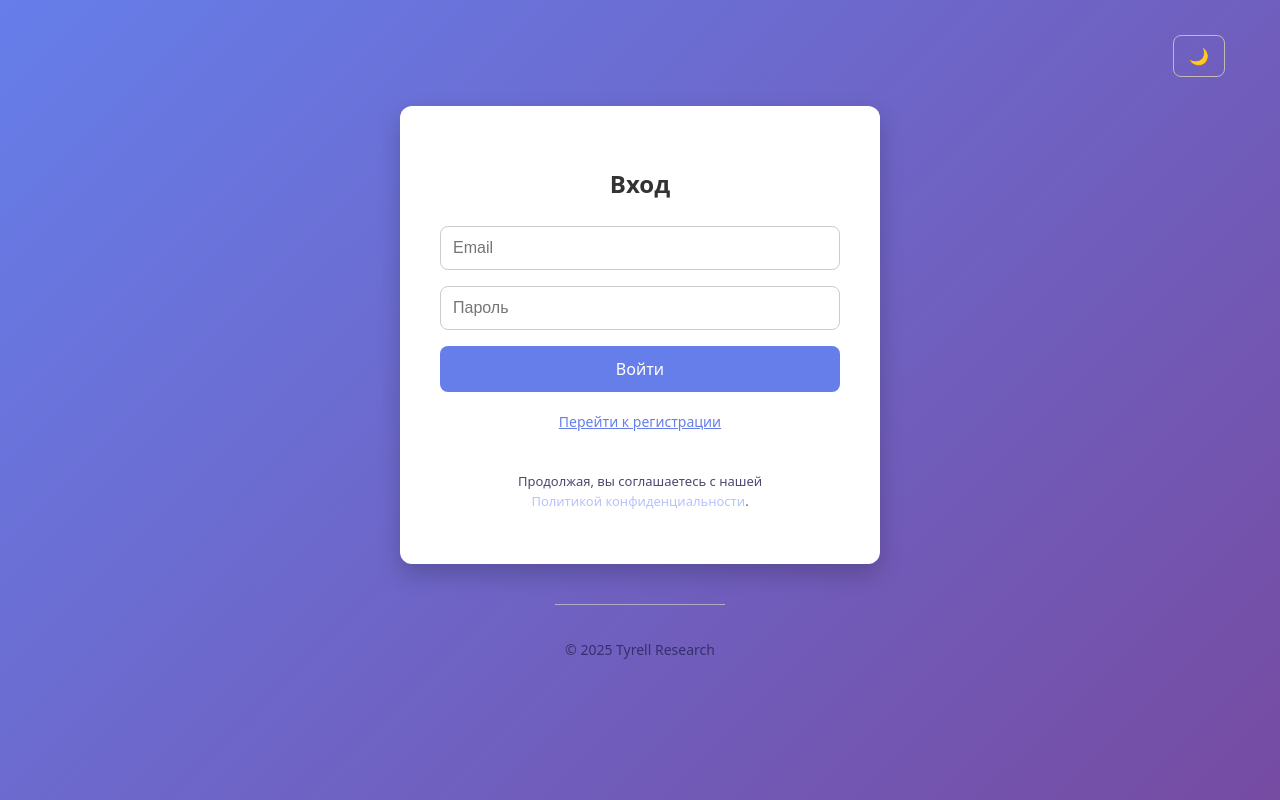
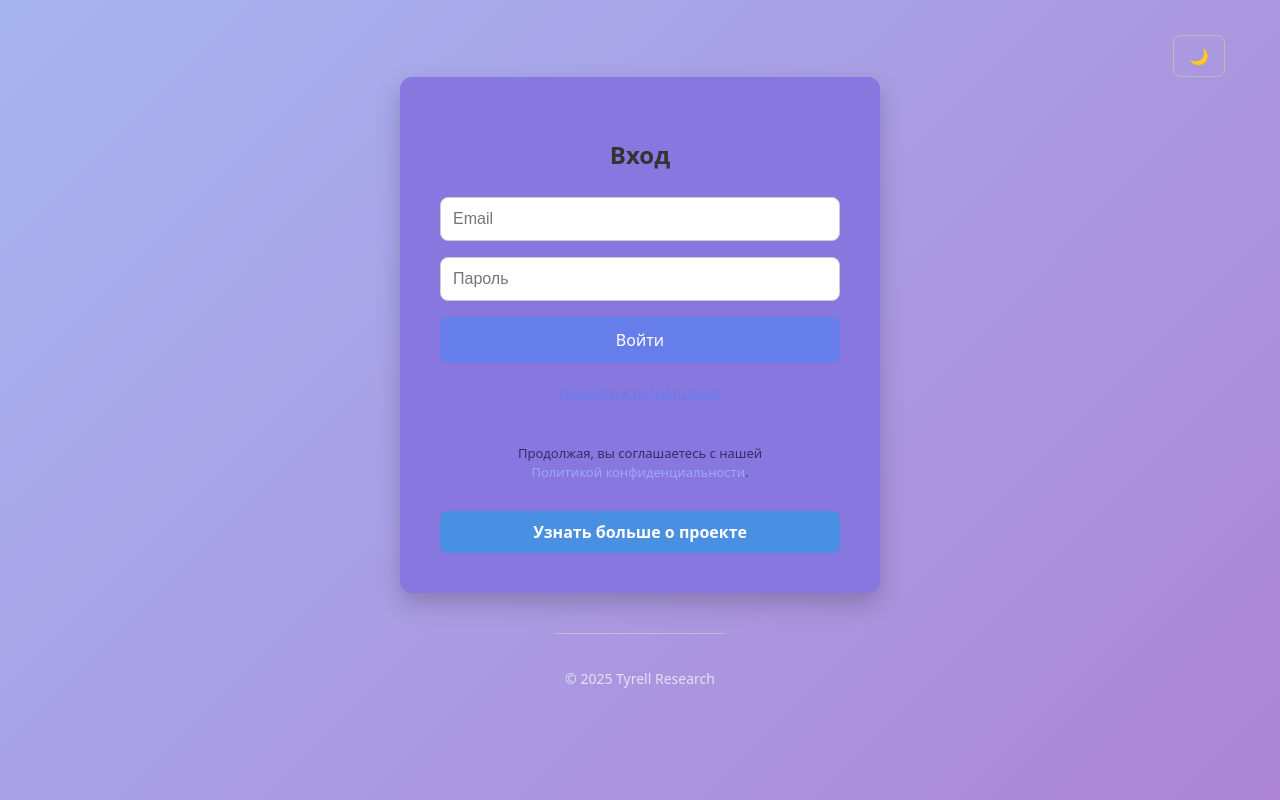
Before and after one commit to ratioglobus/my_world, a React (Vite) app: page /projects in a window 1280 px wide. Built offline with nearby package versions, Linux system fonts and the light colour scheme.

Commit message:
add button auth

```diff
--- a/src/App.tsx
+++ b/src/App.tsx
@@ -60,15 +60,22 @@ export default function App() {
 
       <Routes>
         <Route path="/privacy" element={<PrivacyPage />} />
+        <Route path="/about" element={<AboutProjectPage session={session} />} />
+
         {!session && (
-          <Route path="*" element={
-            <AuthForm
-              onLogin={async () => {
-                const { data } = await supabase.auth.getSession();
-                setSession(data.session);
-              }}
+          <>
+            <Route
+              path="*"
+              element={
+                <AuthForm
+                  onLogin={async () => {
+                    const { data } = await supabase.auth.getSession();
+                    setSession(data.session);
+                  }}
+                />
+              }
             />
-          } />
+          </>
         )}
 
         {session && (
@@ -77,7 +84,6 @@ export default function App() {
             <Route path="/profile" element={<ProfileDetailsPage />} />
             <Route path="/profile/:id" element={<OtherProfilePage />} />
             <Route path="/follows" element={<MyFollowsPage />} />
-            <Route path="/about" element={<AboutProjectPage />} />
             <Route path="/archive-items" element={<ArchiveItemsPage />} />
             <Route path="/projects" element={<ProjectsPage />} />
             <Route path="/discovery" element={<DiscoveryPage />} />
--- a/src/components/AuthForm.tsx
+++ b/src/components/AuthForm.tsx
@@ -1,11 +1,13 @@
 import { useState } from "react";
 import { supabase } from "../supabaseClient";
+import { useNavigate } from "react-router-dom";
 import "../style/AuthForm.css";
 
 export default function AuthForm({ onLogin }: { onLogin: () => void }) {
   const [email, setEmail] = useState("");
   const [password, setPassword] = useState("");
   const [isLogin, setIsLogin] = useState(true);
+  const navigate = useNavigate();
 
   const handleSubmit = async (e: React.FormEvent) => {
     e.preventDefault();
@@ -64,17 +66,25 @@ export default function AuthForm({ onLogin }: { onLogin: () => void }) {
 
         <div className="auth-privacy">
           <p>
-            Продолжая, вы соглашаетесь с нашей{" "}<br />
+            Продолжая, вы соглашаетесь с нашей <br />
             <a href="/privacy" className="auth-privacy-link">Политикой конфиденциальности</a>.
           </p>
+        </div>
+
+        <div className="auth-about-project">
+          <button
+            type="button"
+            className="about-project-btn"
+            onClick={() => navigate("/about")}
+          >
+            Узнать больше о проекте
+          </button>
         </div>
       </form>
 
       <footer className="app-footer">
-        <p>© {new Date().getFullYear()} Tyrell Research</p>
+        <p className="name-company">© {new Date().getFullYear()} Tyrell Research</p>
       </footer>
-
     </div>
-
   );
 }
--- a/src/pages/AboutProjectPage.tsx
+++ b/src/pages/AboutProjectPage.tsx
@@ -1,13 +1,21 @@
 import "../style/AboutProjectPage.css";
 import { useState } from "react";
 import BurgerMenu from "../components/BurgerMenu";
+import { useNavigate } from "react-router-dom";
+import type { Session } from "@supabase/supabase-js";
 
-export default function AboutProjectPage() {
+type AboutProjectPageProps = {
+    session: Session | null;
+};
+
+export default function AboutProjectPage({ session }: AboutProjectPageProps) {
     const [burgerOpen, setBurgerOpen] = useState(false);
+    const navigate = useNavigate();
 
     return (
         <div className="about">
             <div className="top-bar">
+                {session && (
                     <BurgerMenu
                         isOpen={burgerOpen}
                         onToggle={() => setBurgerOpen((prev) => !prev)}
@@ -21,6 +29,7 @@ export default function AboutProjectPage() {
                             { path: "/archive-items", label: "Архив" },
                         ]}
                     />
+                )}
             </div>
 
             <div className="about-container">
@@ -32,7 +41,6 @@ export default function AboutProjectPage() {
 
                 <div className="about-section">
                     <h2 className="about-section-title">Возможности проекта</h2>
-
                     <div className="about-grid">
                         <div className="about-card">
                             <span className="about-icon">🧑‍💻</span>
@@ -72,6 +80,17 @@ export default function AboutProjectPage() {
                     </div>
                 </div>
 
+                {!session && (
+                    <div style={{ textAlign: "center", marginTop: "20px" }}>
+                        <button
+                            className="auth-redirect-btn"
+                            onClick={() => navigate("/")}
+                        >
+                            Войти / Зарегистрироваться
+                        </button>
+                    </div>
+                )}
+
                 <div className="about-footer">
                     <p className="about-footer-small">Исследуй и делись открытиями с другими</p>
                     <p>Спасибо ❤️</p>
@@ -81,7 +100,7 @@ export default function AboutProjectPage() {
                     <p>Мой email для связи: ya@vzene.ru</p>
                     <button
                         className="privacy-btn"
-                        onClick={() => window.location.href = "/privacy"}
+                        onClick={() => navigate("/privacy")}
                     >
                         Политика конфиденциальности
                     </button>
--- a/src/style/AboutProjectPage.css
+++ b/src/style/AboutProjectPage.css
@@ -1,5 +1,23 @@
 .about {
     height: 100vh;
+}
+
+.auth-redirect-btn {
+  display: inline-block;
+  padding: 12px 25px;
+  margin: 20px 0;
+  background-color: #4a90e2;
+  color: white;
+  font-weight: 600;
+  border: none;
+  border-radius: 8px;
+  cursor: pointer;
+  transition: background-color 0.2s ease;
+  text-align: center;
+}
+
+.auth-redirect-btn:hover {
+  background-color: #357abd;
 }
 
 .about-container {
--- a/src/style/AuthForm.css
+++ b/src/style/AuthForm.css
@@ -11,6 +11,32 @@
   background: linear-gradient(135deg, #667eea 0%, #764ba2 100%);
 }
 
+body.light-theme .auth-container {
+  background: linear-gradient(135deg, #a7b4f0 0%, #ac85d6 100%);
+}
+
+.about-project-btn {
+  display: block;
+  width: 100%;
+  margin: 15px 0 0 0;
+  padding: 10px 0;
+  background-color: #4a90e2;
+  color: white;
+  font-weight: 600;
+  border: none;
+  border-radius: 8px;
+  cursor: pointer;
+  transition: background-color 0.2s ease;
+}
+
+.about-project-btn:hover {
+  background-color: #357abd;
+}
+
+.name-company {
+  color: #fff;
+}
+
 .auth-form {
   display: flex;
   flex-direction: column;
@@ -21,6 +47,10 @@
   min-width: 320px;
   width: 100%;
   max-width: 400px;
+}
+
+body.light-theme .auth-form {
+  background-color: #8777de;
 }
 
 .auth-privacy {
```
Lines whose indentation alone changed are shown as unchanged.
